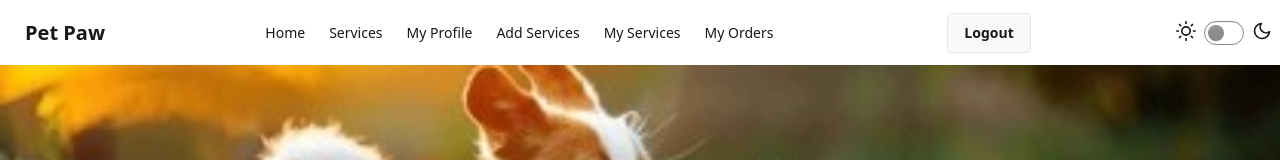
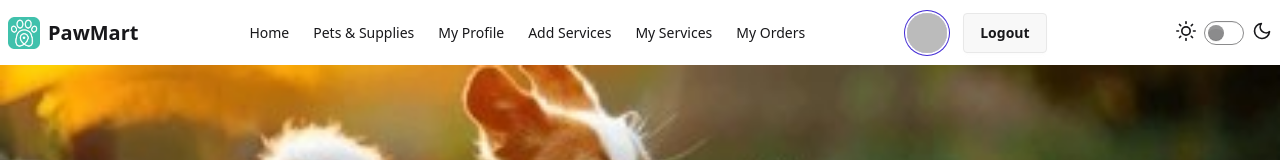
Before and after one commit to Sadia1609/paw-mart, a React (Vite) app: page / in a window 1280 px wide. Shown: the top 160 px of the page. Built offline with nearby package versions, Linux system fonts and the light colour scheme; no server answers; sample sign-in values are in the browser's storage.

Commit message:
avatar added

```diff
--- a/src/component/Navbar.jsx
+++ b/src/component/Navbar.jsx
@@ -3,6 +3,7 @@ import { Link } from 'react-router';
 import { AuthContext } from '../Provider/AuthProvider';
 import { signOut } from 'firebase/auth';
 import auth from '../firebase/firebase.config';
+import pawLogo from '../assets/logo.png';
 
 const Navbar = () => {
   const { user } = useContext(AuthContext);
@@ -59,7 +60,7 @@ const Navbar = () => {
               <Link to="/">Home</Link>
             </li>
             <li>
-              <Link to="/services">Services</Link>
+              <Link to="/services">Pets & Supplies</Link>
             </li>
 
            {
@@ -82,7 +83,11 @@ const Navbar = () => {
            }
           </ul>
         </div>
-        <a className="btn btn-ghost text-xl">Pet Paw</a>
+       <div className="flex items-center gap-2">
+        <img src={pawLogo} alt="" className="h-8 w-8" />
+        <span className="text-xl font-bold">PawMart</span>
+      </div>
+
       </div>
 
       <div className="navbar-center hidden lg:flex">
@@ -91,7 +96,7 @@ const Navbar = () => {
             <Link to="/">Home</Link>
           </li>
           <li>
-            <Link to="/services">Services</Link>
+            <Link to="/services">Pets & Supplies</Link>
           </li>
          {
             user && (
@@ -115,17 +120,42 @@ const Navbar = () => {
       </div>
 
 
-      <div className="navbar-end">
+      <div className="navbar-end gap-4">
+
+
         {user ? (
+
+
+<>
+
+
+              <div className="avatar cursor-pointer">
+        <div className="w-10 h-10 rounded-full ring ring-primary ring-offset-base-100 ring-offset-2">
+          <img
+            src={user.photoURL}
+            alt="Profile"
+          />
+        </div>
+      </div>
+
+
+
           <button onClick={handleSignout} className="btn">
+
             Logout
           </button>
+          </>
         ) : (
           <Link to="/login" className="btn">
             Login
           </Link>
         )}
       </div>
+
+
+
+
+
 
 
 
--- a/src/main.jsx
+++ b/src/main.jsx
@@ -10,6 +10,7 @@ createRoot(document.getElementById('root')).render(
   <StrictMode>
    <AuthProvider>
     <RouterProvider router={router} />
+    <Toaster />
    </AuthProvider>
    <Toaster position="top-center" reverseOrder={false} />
   </StrictMode>,
--- a/src/pages/Login.jsx
+++ b/src/pages/Login.jsx
@@ -4,6 +4,7 @@ import { Link, useLocation, useNavigate } from 'react-router';
 import { AuthContext } from '../Provider/AuthProvider';
 import auth from '../firebase/firebase.config';
 import { FcGoogle } from "react-icons/fc";
+import toast from 'react-hot-toast';
 
 const Login = () => {
 
@@ -25,7 +26,8 @@ const Login = () => {
 
     const user = userCredential.user;
     setUser(user)
-    navigate(location.state)
+    toast('Login Successfully!')
+    navigate(location.state? location.state: '/')
 
   })
   .catch((error) => {
@@ -39,6 +41,7 @@ const Login = () => {
     .then(result=>{
       const user = result.user
       setUser(user)
+       toast('Login Successfully!')
       navigate(location.state? location.state : '/')
     })
     .catch(err=> console.log(err))
```
Also changed, not shown: src/assets/logo.png (added).
